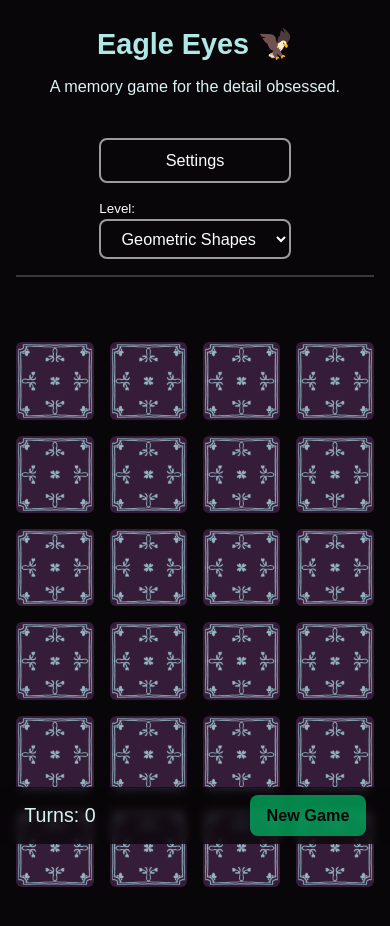
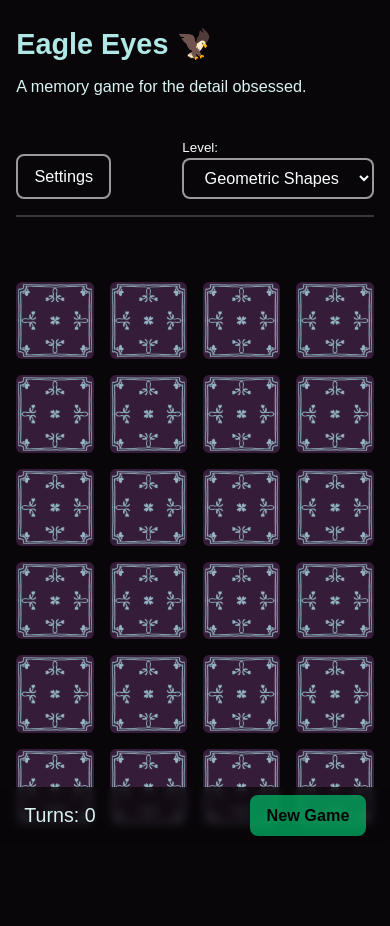
Before and after one commit to Samalmohanna1/Eagle-Eyes, a React (Vite) app: page / in a window 390 px wide. Shown: the top 926 px of the page. After the commit the page ends 891 px from the top, so only its background shows below. Built offline with nearby package versions, Linux system fonts and the light colour scheme.

Commit message:
style: clean up header mobile layout

```diff
--- a/src/App.tsx
+++ b/src/App.tsx
@@ -122,8 +122,8 @@ function App() {
 
 	return (
 		<main className='max-w-screen-2xl mx-auto px-space-s'>
-			<div className='container flex flex-col md:flex-row md:justify-between md:items-end items-center gap-4 border-b-2 border-white-100/20 py-space-s'>
-				<div className='text-center md:text-left pb-6 md:pb-0'>
+			<div className='container flex flex-col md:flex-row md:justify-between gap-4 border-b-2 border-white-100/20 py-space-s'>
+				<div className='pb-6 md:pb-0'>
 					<h1 className='text-step-3 space-x-2'>
 						{/* <span>&#129413;</span> */}
 						<span className='font-black'>Eagle Eyes</span>
@@ -134,9 +134,9 @@ function App() {
 					</h1>
 					<p>A memory game for the detail obsessed.</p>
 				</div>
-				<div className=' text-white-100 flex flex-col justify-between gap-4'>
+				<div className=' text-white-100 w-full flex md:flex-col md:w-52 justify-between items-end gap-4'>
 					<button
-						className='border-2 border-white-100/60 px-space-s py-space-2xs rounded-lg hover:border-white-100 transition-all duration-300 ease-in-out'
+						className='max-h-12 border-2 border-white-100/60 px-space-s py-space-2xs rounded-lg hover:border-white-100 transition-all duration-300 ease-in-out'
 						onClick={() => {
 							setShowSettings(true)
 						}}
@@ -199,7 +199,7 @@ function App() {
 					</p>
 				)}
 			</div>
-			<div className='flex justify-between items-center fixed bottom-0 left-1/2 transform -translate-x-1/2 w-full max-w-screen-xl py-space-2xs px-space-m bg-black-300/75 backdrop-blur-sm space-x-4'>
+			<div className='flex justify-between items-center fixed bottom-0 left-1/2 transform -translate-x-1/2 w-full max-w-screen-xl py-space-2xs px-space-m bg-black-300/75 backdrop-blur-sm space-x-4 rounded-lg'>
 				<p className='inline text-step-1'>Turns: {turns}</p>
 				<button
 					className='bg-green-100/60 text-black-300 font-black px-space-s py-space-2xs rounded-lg hover:bg-green-100 transition-all duration-300 ease-in-out'
```
